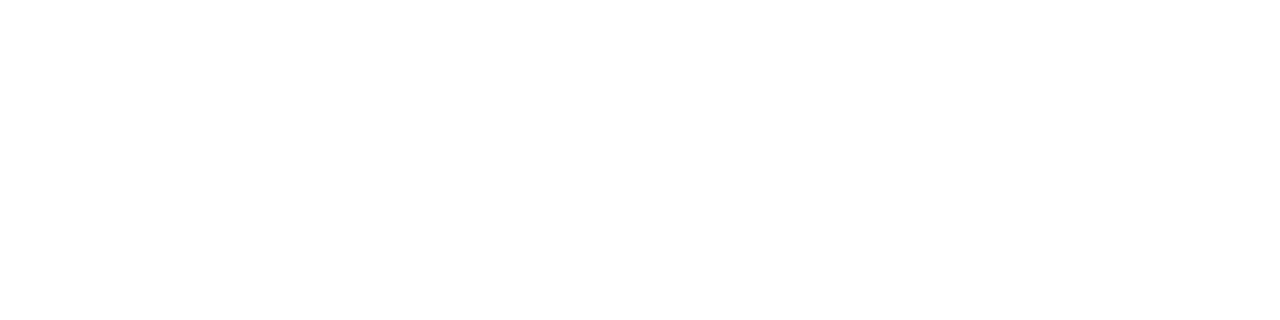
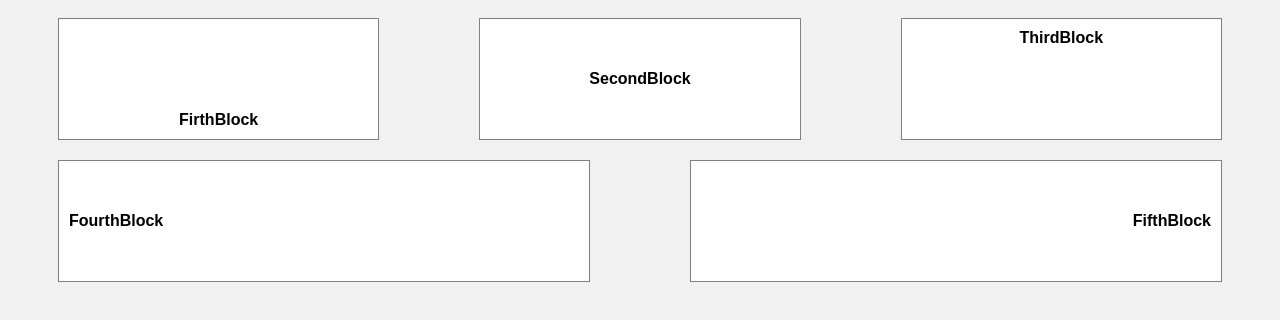
Before and after one commit to IharVypau/or, a plain HTML site: page secondLesson/block/block.html in a window 1280 px wide. Drawn offline with Linux system fonts and the light colour scheme.

Commit message:
SecondLesson

```diff
--- a/secondLesson/block/block.html
+++ b/secondLesson/block/block.html
@@ -0,0 +1,62 @@
+<!DOCTYPE html>
+<html lang="en">
+<head>
+  <meta charset="UTF-8">
+  <meta name="author" content="Ihar Vypau">
+  <title>Блочная Верстка</title>
+  <style>
+
+    body{
+      background-color: #f1f1f1;
+    }
+
+    .flex-row{
+      display: flex;
+      justify-content: space-between;
+    }
+
+    .flex-row >div{
+      background-color: white;
+      width: 50%;
+      margin: 10px 50px;
+      line-height: 100px;
+      text-align:center;
+      padding:10px 10px;
+      border: solid 1px grey;
+    }
+
+    .top > *{
+      vertical-align: top;
+    }
+
+    .bottom > *{
+      vertical-align: bottom;
+    }
+
+    .baseline > *{
+      vertical-align: baseline;
+    }
+
+    span {
+      display: inline-block;
+      margin:0;
+      font: bold 16px Sans-Serif;
+    }
+
+  </style>
+</head>
+<body>
+
+
+<div class="flex-row">
+  <div class="bottom"><span>FirthBlock</span></div>
+  <div class="baseline"><span>SecondBlock</span></div>
+  <div class="top"><span>ThirdBlock</span></div>
+</div>
+<div class="flex-row">
+  <div style="text-align:left;"><span>FourthBlock</span></div>
+  <div style="text-align:right;"><span>FifthBlock</span></div>
+</div>
+
+</body>
+</html>
```
Also changed, not shown: index.html (+0 -2 lines), secondLesson/table/table.html (+52 -1 lines).
